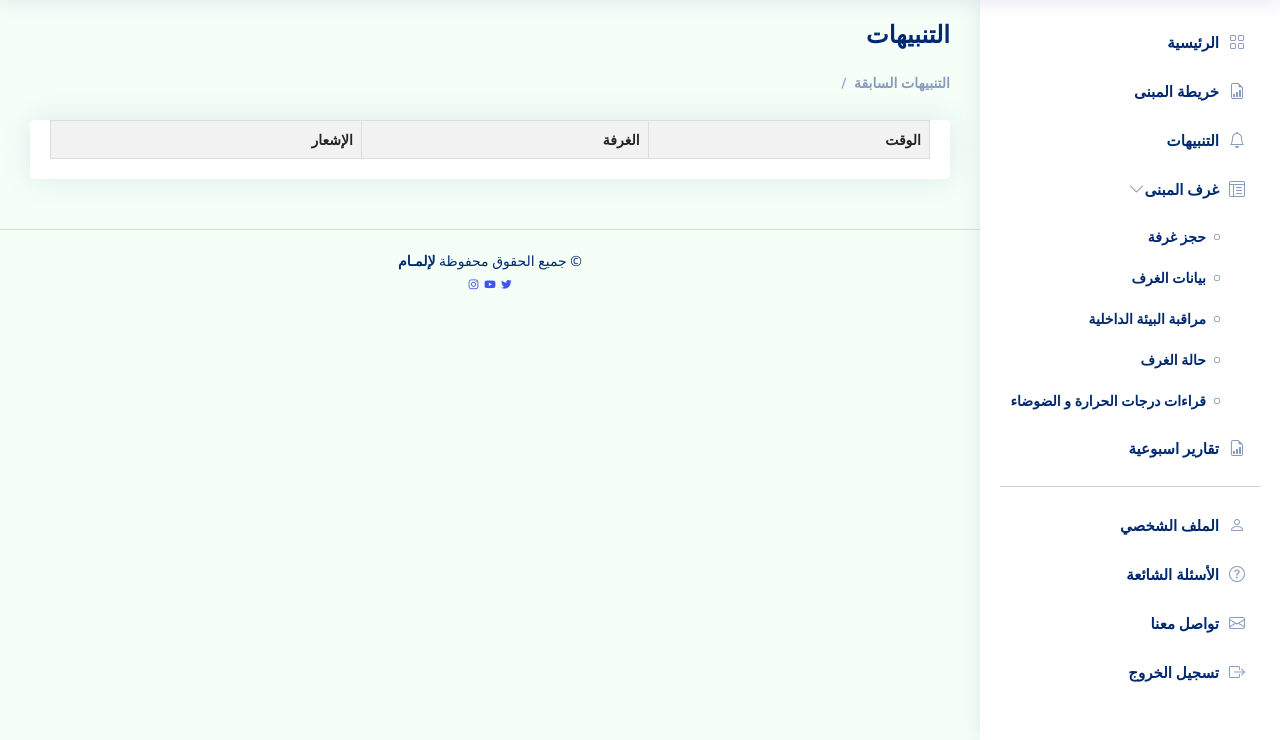
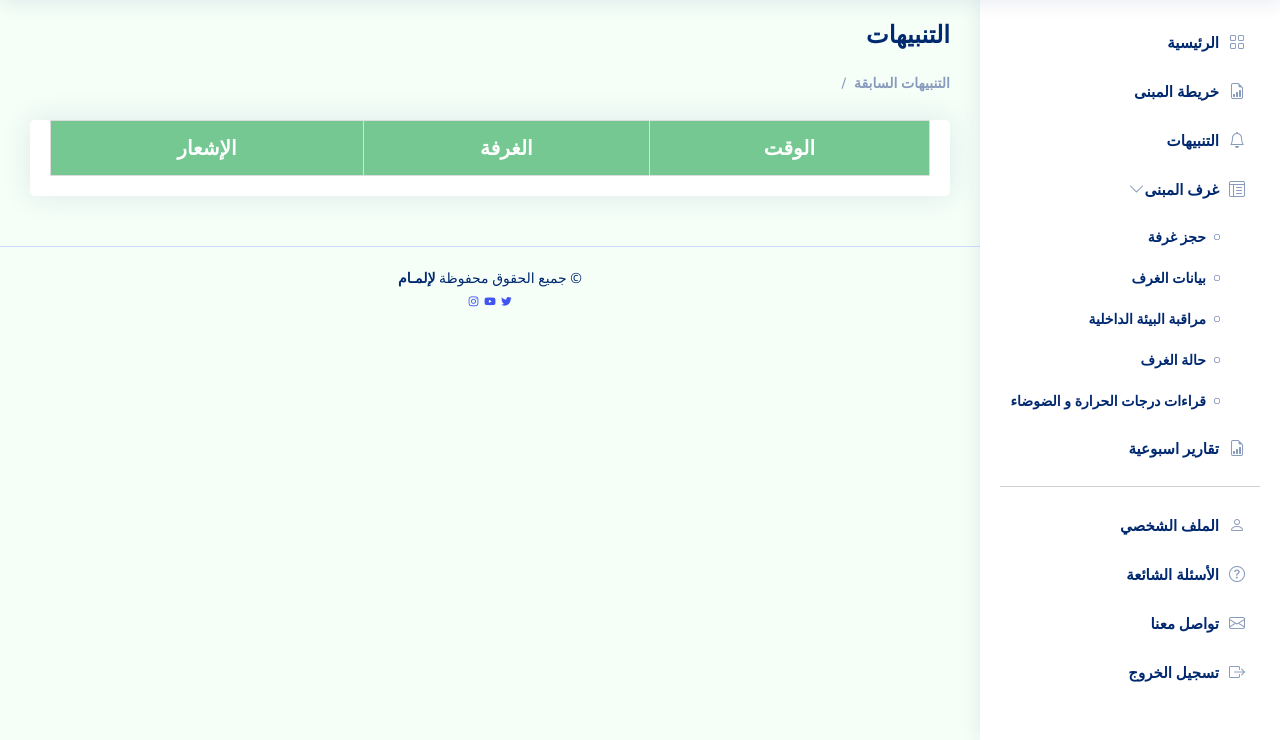
Before and after one commit to sara2alharbi/2023-GP1-2, a PHP site: page /alerts.php in a window 1280 px wide. Shown: the part 60-800 px from the top of the page. Run offline with PHP 8.4, Linux system fonts and the light colour scheme; the visitor is signed in with stand-in values (Sample User, id 1); data comes from the database, SQL or seed files in the repository; data that the repository does not hold is empty; some libraries are stand-ins or nearby versions.

Commit message:
table_style_alerts

```diff
--- a/alerts.php
+++ b/alerts.php
@@ -7,19 +7,31 @@ include "base/session_checker.php";?>
     <?php include "base/head_imports.php"; ?>
     <style>
     table {
-        border-collapse: collapse;
-        width: 100%;
+      border-collapse: collapse;
+      width: 100%;
     }
 
     th, td {
-        border: 1px solid #dddddd;
-        text-align: right;
-        padding: 8px;
+      border: 1px solid #ddd;
+      padding: 8px;
     }
 
     th {
-        background-color: #f2f2f2;
-    }
+  padding-top: 12px;
+  padding-bottom: 12px;
+  text-align: center;
+  background-color: #76C893;
+  color: white;
+  font-size: 20px;
+   }
+
+   td{
+    text-align: center;
+    font-size: 15px;
+   }
+
+   table tr:hover {background-color: #ddd;}
+
 </style>
 
 </head>
```
